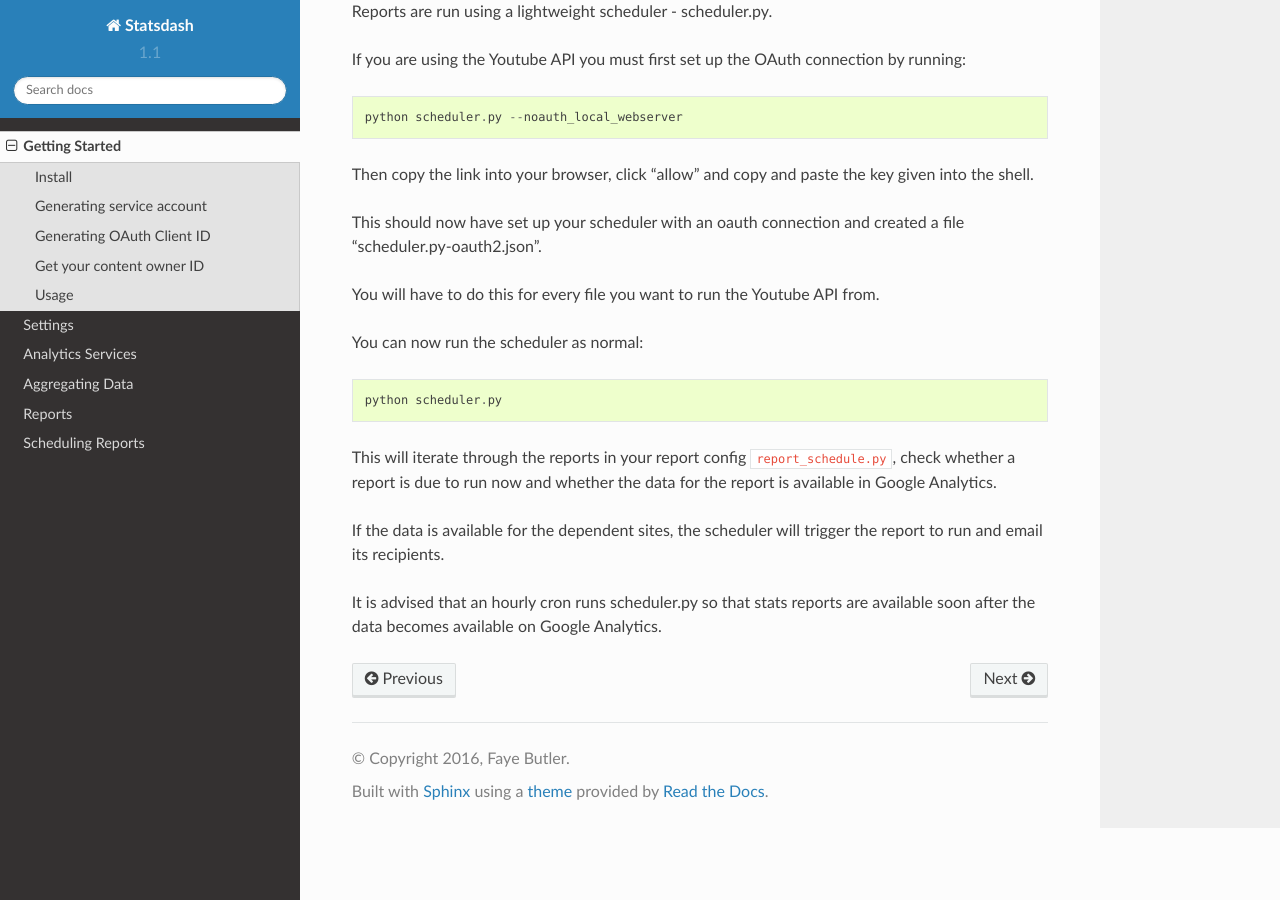
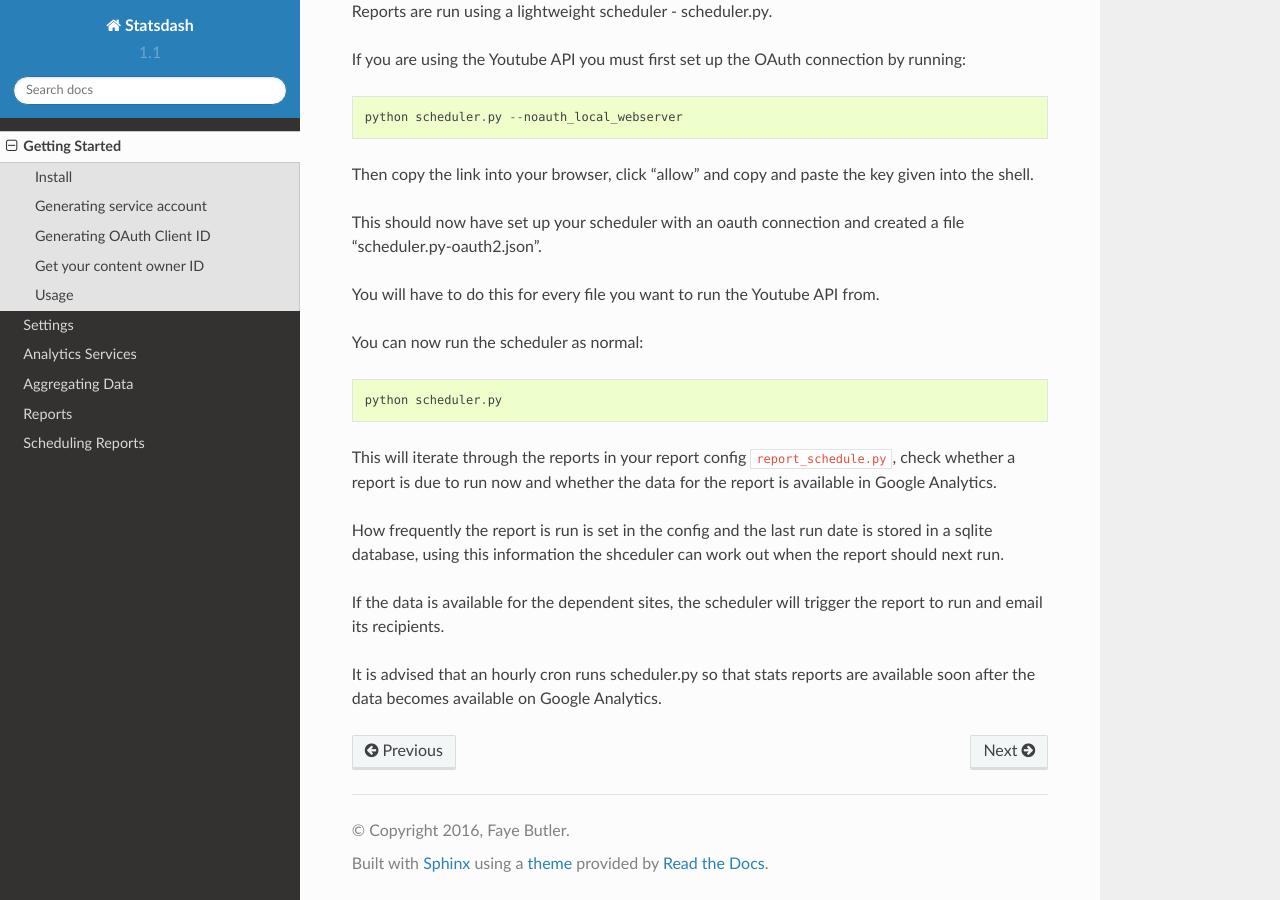
Before and after one commit to gamernetwork/gastatsdash, a Sphinx documentation site: the page built from docs/getting_started.rst, in a window 1280 px wide and 900 px high, scrolled down 1912 px. Built offline with Sphinx 7.4.7 and the Read the Docs theme 2.0.0, drawn with Linux system fonts in a browser that asks for light colours.

Commit message:
adding schedule stuff in getingstarted

```diff
--- a/docs/getting_started.rst
+++ b/docs/getting_started.rst
@@ -100,6 +100,8 @@ This will iterate through the reports in your report config ``report_schedule.py
 check whether a report is due to run now and whether the data for the report is
 available in Google Analytics.
 
+How frequently the report is run is set in the config and the last run date is stored in a sqlite database, using this information the shceduler can work out when the report should next run.
+
 If the data is available for the dependent sites, the scheduler will trigger
 the report to run and email its recipients.
 
```
